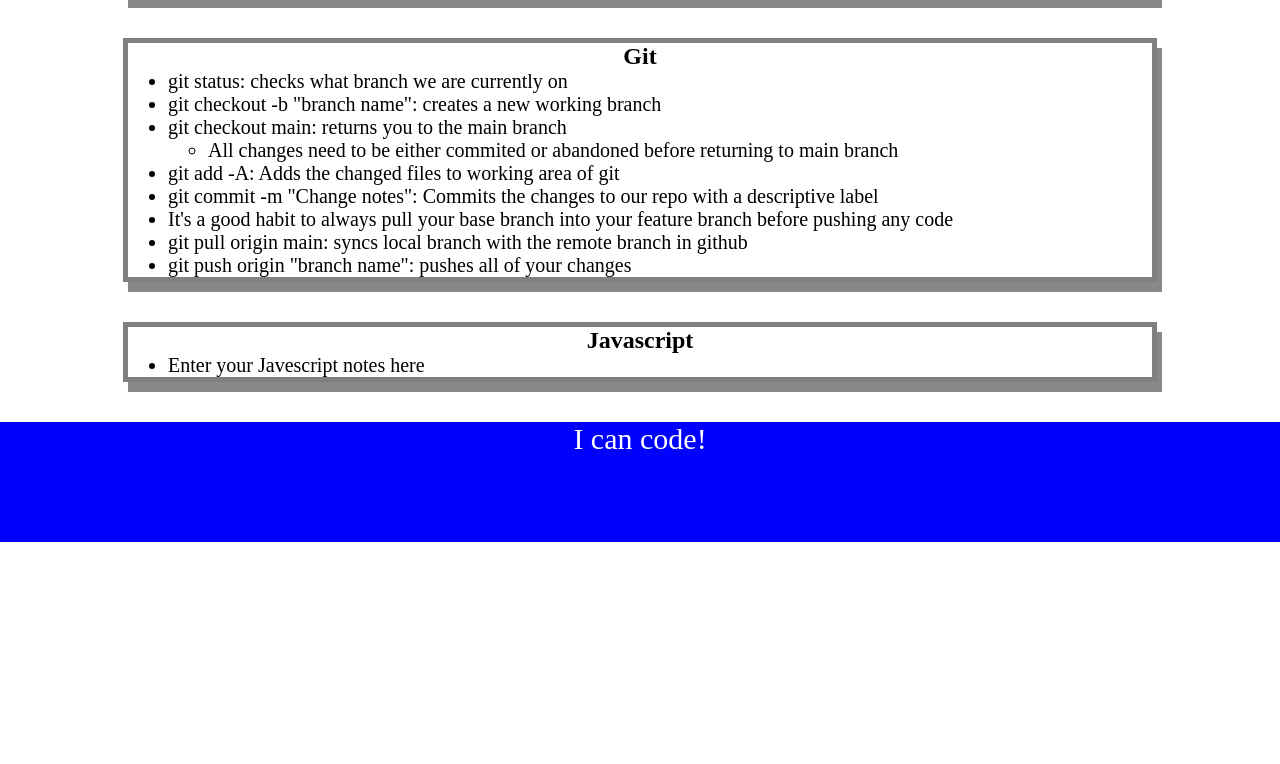
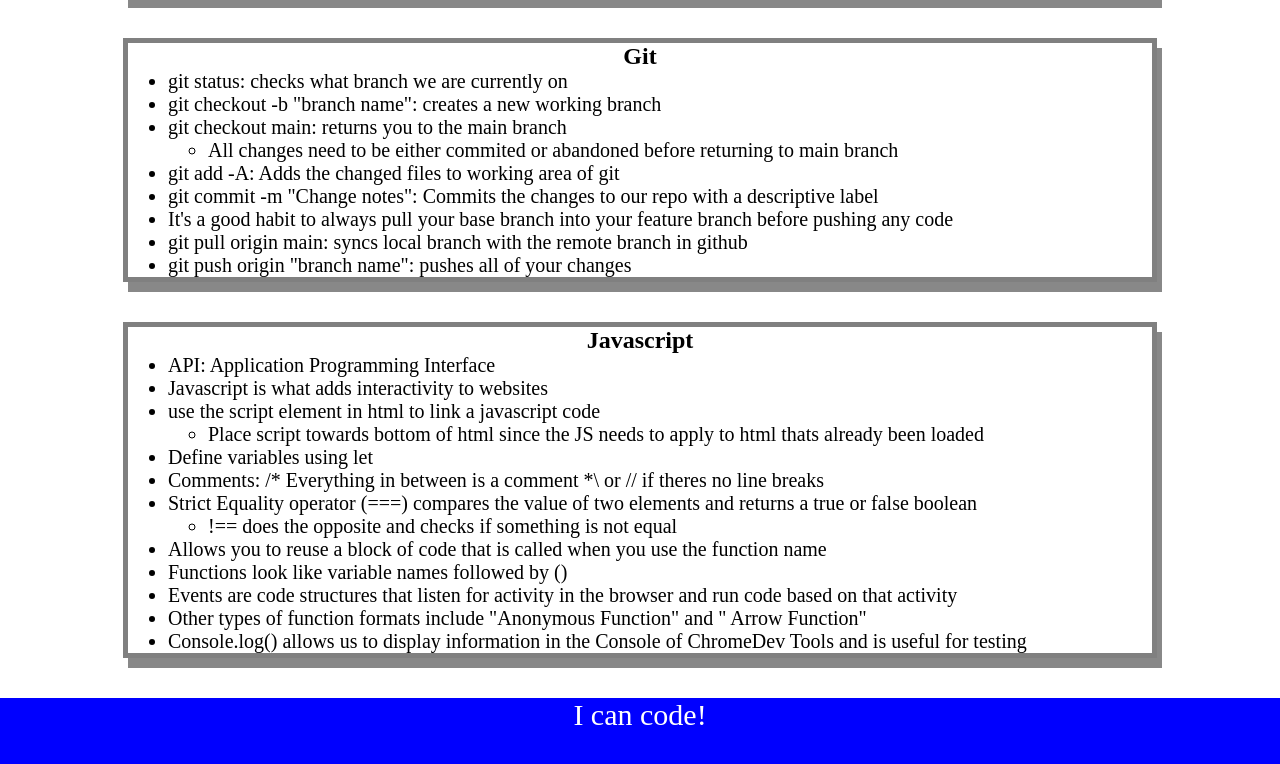
Before and after one commit to JpBaer/prework-study-guide, a plain HTML site: page index.html in a window 1280 px wide. Shown: the part 1058-1822 px from the top of the page. Before the commit the page ends 1600 px from the top, so only its background shows below. Drawn offline with Linux system fonts and the light colour scheme.

Commit message:
add initial JS to file

```diff
--- /dev/null
+++ b/assets/script.js
@@ -0,0 +1,19 @@
+var topic = ["HTML","CSS","Git","Javascript"];
+
+for(var x=0; x < topic.length; x++){
+    console.log(topic[x])
+}
+
+/*
+if (topic === 'HTML') {
+  console.log("Let's study HTML!");
+} else if (topic === 'CSS') {
+  console.log("Let's study CSS!");
+} else if (topic === 'Git') {
+  console.log("Let's study Git!");
+} else if (topic === 'JavaScript') {
+  console.log("Let's study JavaScript!");
+} else {
+  console.log('Please try again!');
+}
+*/
--- a/index.html
+++ b/index.html
@@ -12,6 +12,7 @@
 
       <h1>Jorgen's Prework Study Guide</h1>
       <img src="./assets/bowtie-cat.png" alt="Profile image of cat wearing a bow tie." />
+      <h2>✨ Open the Console to See What's Happening ✨</h2>
     </header>
     <main>
 
@@ -146,7 +147,31 @@
 
         <ul>
 
-          <li>Enter your Javescript notes here</li>
+          <li>API: Application Programming Interface</li>
+          <li>Javascript is what adds interactivity to websites</li>
+          <li>use the script element in html to link a javascript code</li>
+              <ul>
+                <li>Place script towards bottom of html since the JS needs to apply to html thats already been loaded</li>
+              </ul>
+          <li>Define variables using let</li>
+          <li>Comments: /* Everything in between is a comment *\ or // if theres no line breaks</li>
+          <li>Strict Equality operator (===) compares the value of two elements and returns a true or false boolean</li>
+              <ul>
+                <li>!== does the opposite and checks if something is not equal</li>
+              </ul>
+          <li>Allows you to reuse a block of code that is called when you use the function name</li>
+          <li>Functions look like variable names followed by ()</li>
+          <li>Events are code structures that listen for activity in the browser and run code based on that activity</li>
+          <li>Other types of function formats include "Anonymous Function" and " Arrow Function"</li>
+          <li>Console.log() allows us to display information in the Console of ChromeDev Tools and is useful for testing</li>
+
+
+
+
+
+
+
+
 
         </ul>
       </section>
@@ -156,5 +181,6 @@
     <footer>
       <p>I can code!</p>
     </footer>
+    <script src="./assets/script.js"></script>
   </body>
 </html>
```
